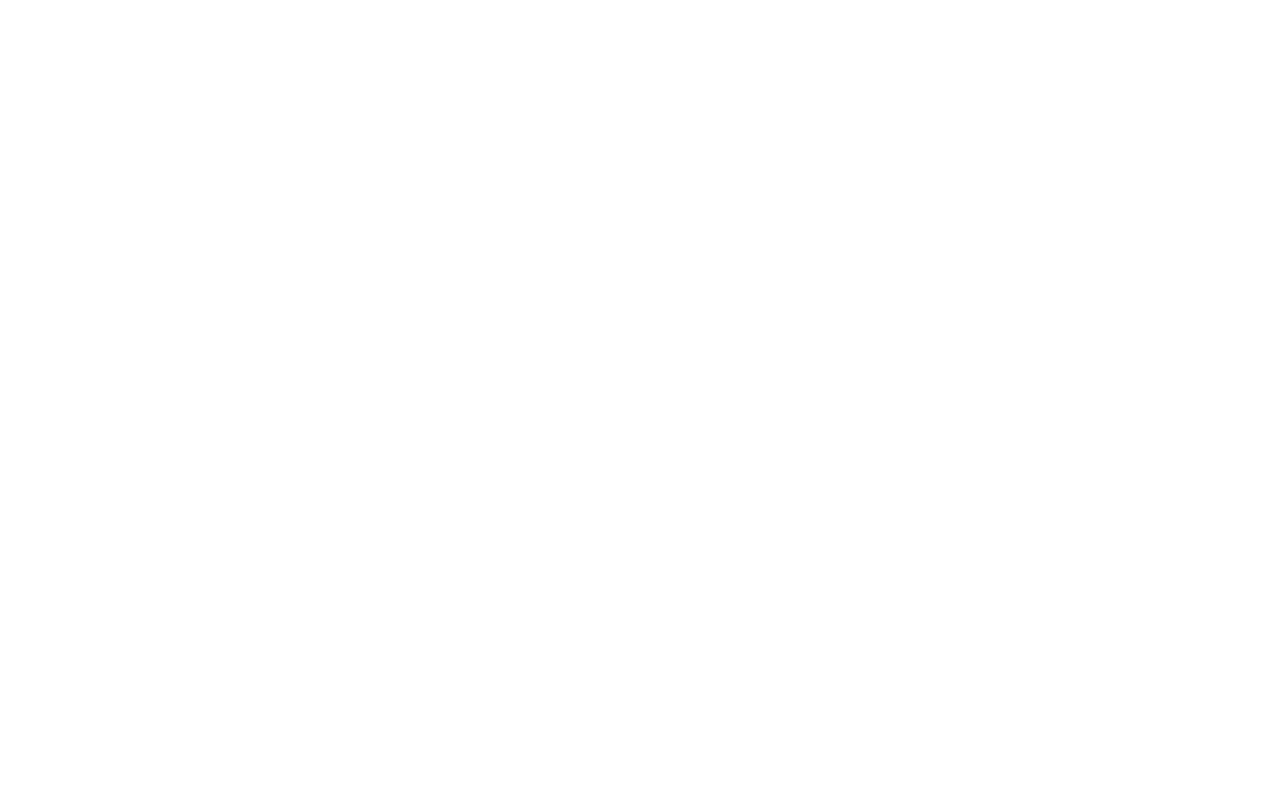
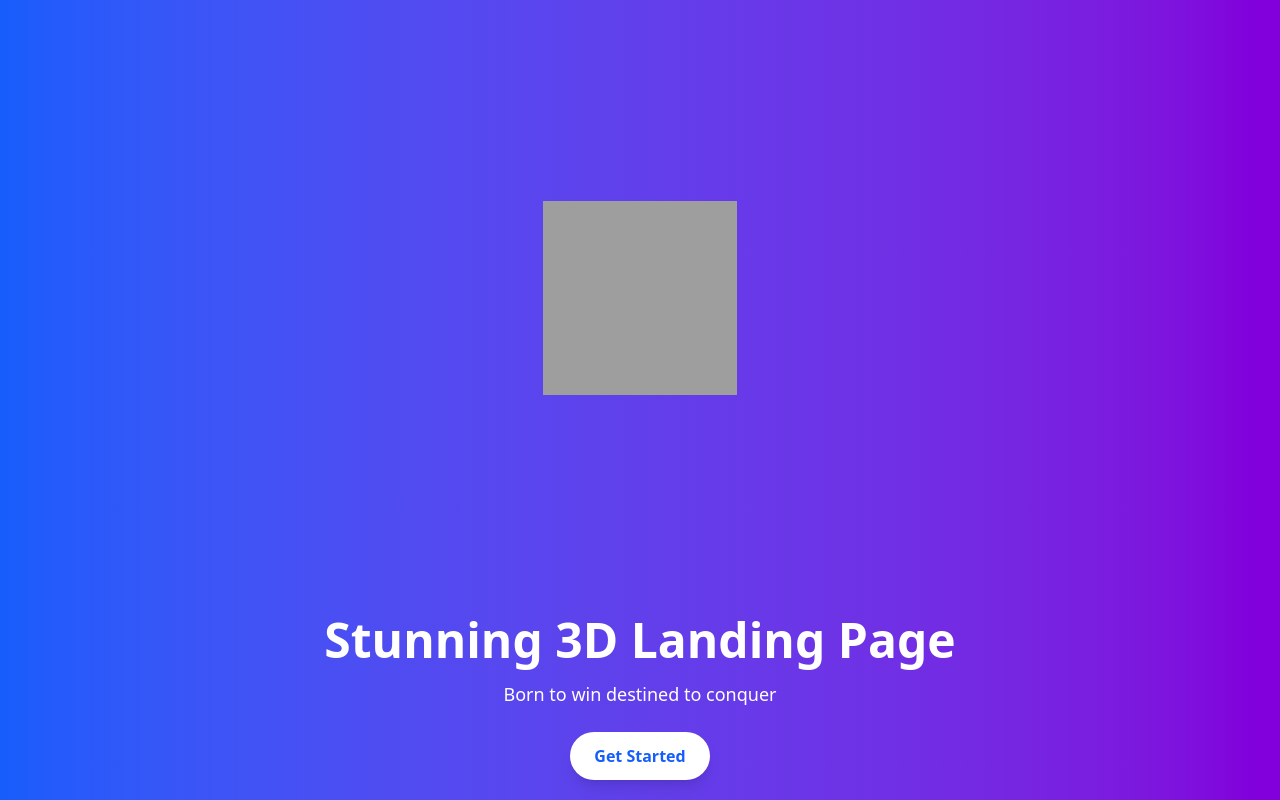
Before and after one commit to itp-ProjectGroup/nexxabiz1.1, a React (Vite) app in the folder nexa-biz-frontend/: page /HeroSection in a window 1280 px wide. Before the commit this address had no page. Built offline with nearby package versions, Linux system fonts and the light colour scheme.

Commit message:
add-3d-animat

```diff
--- a/nexa-biz-frontend/package.json
+++ b/nexa-biz-frontend/package.json
@@ -10,8 +10,11 @@
     "preview": "vite preview"
   },
   "dependencies": {
+    "@react-three/drei": "^10.0.5",
+    "@react-three/fiber": "^9.1.0",
     "@tailwindcss/vite": "^4.0.14",
     "axios": "^1.8.3",
+    "framer-motion": "^12.6.2",
     "react": "^19.0.0",
     "react-dom": "^19.0.0",
     "react-router-dom": "^7.3.0",
--- a/nexa-biz-frontend/src/App.jsx
+++ b/nexa-biz-frontend/src/App.jsx
@@ -5,6 +5,8 @@
 import CustomerProfile from "./pages/CustomerProfile";
 import OrderList from "./pages/OrderList";
 import PaymentGateway  from "./pages/paymentGateway";
+import HeroSection from "./pages/HeroSection";
+
 
 const App = () => {
     return (
@@ -16,6 +18,7 @@
                 <Route path="/customer/:id" element={<CustomerProfile />} />
                 <Route path="/OrderList" element={<OrderList />} />
                 <Route path="payment/:orderId" element={<PaymentGateway />} />
+                <Route path="/HeroSection" element={<HeroSection />} />
             </Routes>
         </Router>
     );
--- /dev/null
+++ b/nexa-biz-frontend/src/pages/HeroSection.jsx
@@ -0,0 +1,52 @@
+import { Canvas } from "@react-three/fiber";
+import { OrbitControls } from "@react-three/drei";
+import { motion } from "framer-motion";
+
+const HeroSection = () => {
+  return (
+    <section className="relative w-full h-screen flex flex-col items-center justify-center text-white bg-gradient-to-r from-blue-600 to-purple-700">
+      {/* 3D Object */}
+      <Canvas className="absolute top-0 left-0 w-full h-full">
+        <ambientLight intensity={0.5} />
+        <directionalLight position={[2, 5, 2]} />
+        <mesh>
+          <boxGeometry args={[2, 2, 2]} />
+          <meshStandardMaterial color="white" />
+        </mesh>
+        <OrbitControls />
+      </Canvas>
+
+      {/* Hero Text */}
+      <div className="z-10 text-center p-5">
+        <motion.h1
+          initial={{ opacity: 0, y: -50 }}
+          animate={{ opacity: 1, y: 0 }}
+          transition={{ duration: 1 }}
+          className="text-5xl font-bold"
+        >
+          Stunning 3D Landing Page
+        </motion.h1>
+        <motion.p
+          initial={{ opacity: 0, y: 50 }}
+          animate={{ opacity: 1, y: 0 }}
+          transition={{ duration: 1, delay: 0.5 }}
+          className="text-lg mt-4"
+        >
+          Born to win destined to conquer
+        </motion.p>
+
+        {/* CTA Button */}
+        <motion.button
+          initial={{ scale: 0 }}
+          animate={{ scale: 1 }}
+          transition={{ duration: 0.5, delay: 1 }}
+          className="mt-6 px-6 py-3 bg-white text-blue-600 font-semibold rounded-full shadow-lg hover:bg-gray-100"
+        >
+          Get Started
+        </motion.button>
+      </div>
+    </section>
+  );
+};
+
+export default HeroSection;
```
Also changed, not shown: 1 other file (tests, documents, lock files or other folders).
